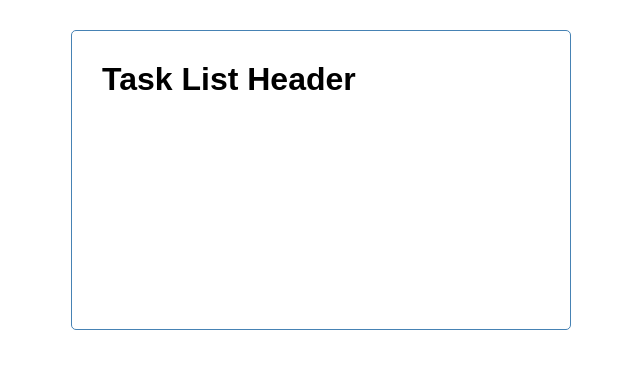
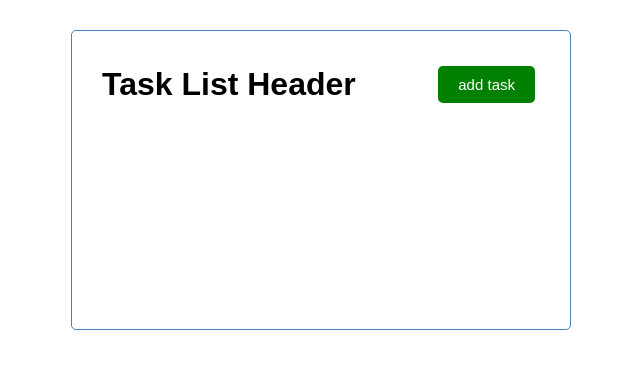
Before and after one commit to miguelgh/Task-List, an Angular app: page / in a window 1280 px wide. Shown: the top 368 px of the page, without its empty margins (319-959 px from the left). Built offline with nearby package versions, Linux system fonts and the light colour scheme.

Commit message:
se genera el botón

```diff
--- a/src/app/app.module.ts
+++ b/src/app/app.module.ts
@@ -3,11 +3,13 @@ import { BrowserModule } from '@angular/platform-browser';
 
 import { AppComponent } from './app.component';
 import { HeaderComponent } from './components/header/header.component';
+import { ButtonComponent } from './components/button/button.component';
 
 @NgModule({
   declarations: [
     AppComponent,
-    HeaderComponent
+    HeaderComponent,
+    ButtonComponent
   ],
   imports: [
     BrowserModule
--- /dev/null
+++ b/src/app/components/button/button.component.html
@@ -0,0 +1,9 @@
+<button
+    class="btn"
+    [ngStyle]="{'background-color':color}"
+    (click)="onClick()"
+    >
+    {{text}}
+</button>
+<!--[ngStyle] nos permite modificar el estilo de la etiqueta, en este caso entre corchetes {} para que tome la variable "color", que viene por Input desde el template "<app-button color="green" text="add task"></app-button>"-->
+<!--Con el evento (click) se llama a la función "onClick()" que fue creada la lógina en el "button.component.ts"-->
--- /dev/null
+++ b/src/app/components/button/button.component.ts
@@ -0,0 +1,31 @@
+import { Component, OnInit, Input, Output, EventEmitter } from '@angular/core';
+//al inportar el decorador "Input" nos permite tomar valores desde el template
+//Se importan los enventos de "EventEmitter" para enviar datos hacia el template
+
+@Component({
+  selector: 'app-button',
+  templateUrl: './button.component.html',
+  styleUrls: ['./button.component.css']
+})
+export class ButtonComponent implements OnInit {
+  //Se inicia el decorador "Input" para traer datos desde el template
+  @Input() text: string= "";
+  @Input() color: string="";
+  //Se inician vacios "" porque los valores los va a dar en template por ejemplo las variables text y color van a tomar el valor que le pusimos en la etiqueta
+  //<app-button color="green" text="add task"></app-button>
+  //Haciendo esto se puede reutilizar el boton ya que el texto o el color se pueden modificar desde la etiqueta en el template
+
+  @Output() btnClick = new EventEmitter();
+//se crea un output para poder enviar datos al template
+
+  constructor() { }
+
+  ngOnInit(): void {
+  }
+//se crea la función onClick para el evento de pulsar el botón
+  onClick(){
+    this.btnClick.emit();
+    //se uiliza el método "emit" de "EventEmitter"
+  }
+
+}
--- a/src/app/components/header/header.component.html
+++ b/src/app/components/header/header.component.html
@@ -1 +1,9 @@
-<h1>{{title}} Header</h1>
+<header>
+    <h1>{{title}} Header</h1>
+    <app-button
+        color="green"
+        text="add task"
+        (btnClick)="toggleAddTask()"
+        >
+    </app-button>
+</header>
--- a/src/app/components/header/header.component.ts
+++ b/src/app/components/header/header.component.ts
@@ -13,4 +13,8 @@ export class HeaderComponent implements OnInit {
   ngOnInit(): void {
   }
 
+  toggleAddTask(){
+      console.log("toggle");
+  }
+
 }
```
Also changed, not shown: src/app/components/button/button.component.css (added), 1 other file (tests, documents, lock files or other folders).
